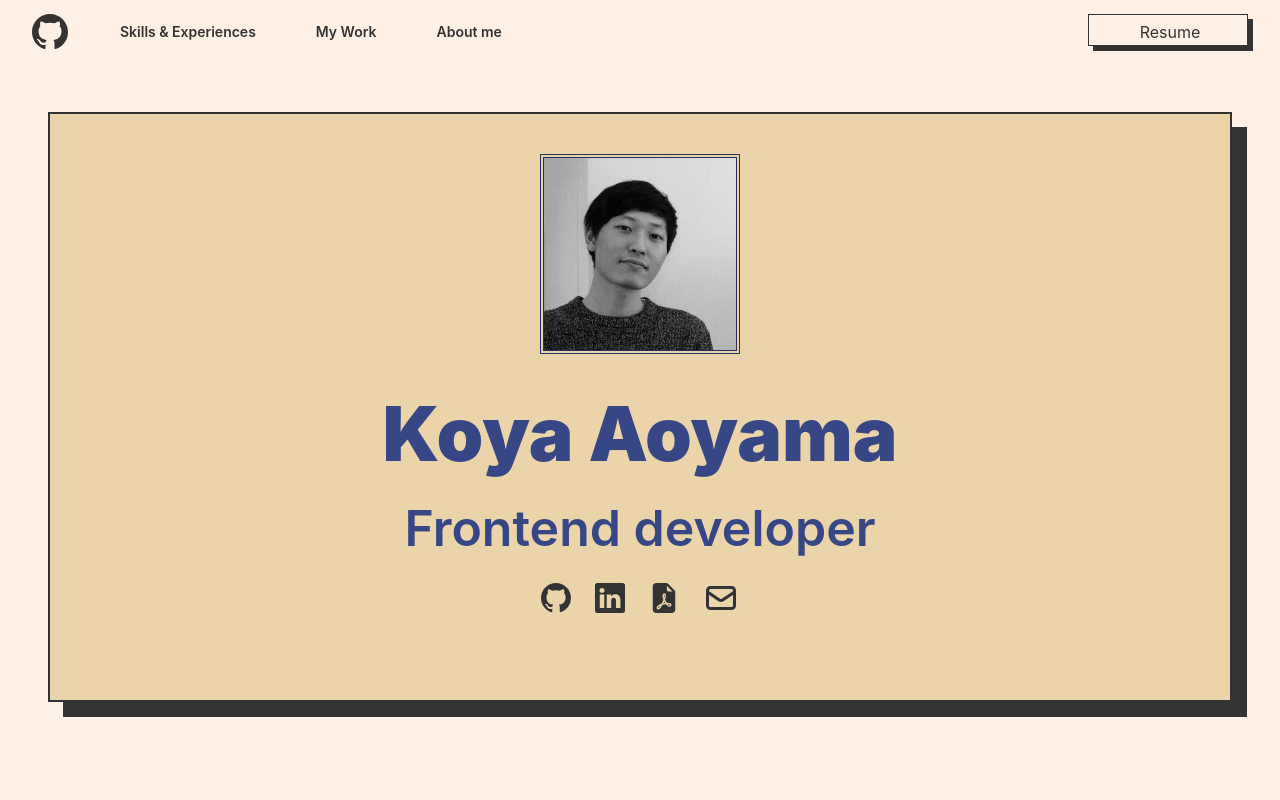
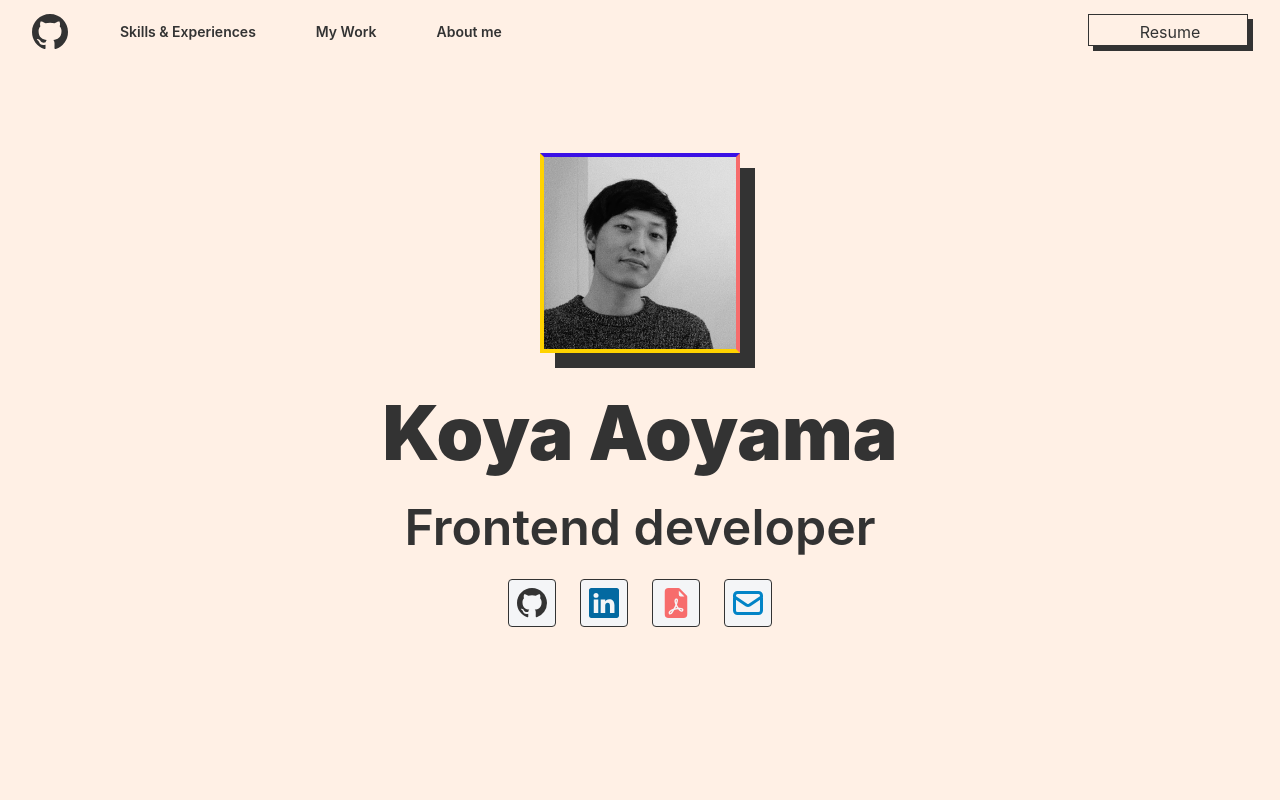
Before and after one commit to koyablue/portfolio, a Next.js app: page / in a window 1280 px wide. Shown: the top 800 px of the page. Built offline with nearby package versions, Linux system fonts and the light colour scheme; no server answers.

Commit message:
change top section design and style

```diff
--- a/components/common/mobileMenu/MenuItem.tsx
+++ b/components/common/mobileMenu/MenuItem.tsx
@@ -1,7 +1,4 @@
 import Link from 'next/link'
-
-// types
-import type { UseToggleReturnType } from "../../../hooks/useToggle"
 
 type Props = {
   href: string
--- a/components/pages/main/myWork/ProjectCard.tsx
+++ b/components/pages/main/myWork/ProjectCard.tsx
@@ -65,7 +65,7 @@ const ProjectCard = ({ project }: Props) => {
           bg-clip-content
           pt-1
           pl-1
-          bg-appPink
+          bg-clrPink
           border-2 border-clrBlack
           shadow-[5px_5px_0_0_#e3bcc3]
           text-clrBlack font-bold text-sm
--- a/components/pages/main/myWork/index.tsx
+++ b/components/pages/main/myWork/index.tsx
@@ -39,7 +39,7 @@ const MyWork = () => {
             shadow-noBlurBlackThin
             p-2
             hover:shadow-none
-            hover:bg-appLightGreen
+            hover:bg-clrLightGreen
             active:opacity-60
             duration-300
             `
--- a/components/pages/main/top/LinkListItem.tsx
+++ b/components/pages/main/top/LinkListItem.tsx
@@ -13,7 +13,16 @@ type Props = {
  */
 const LinkListItem = ({ href, children }: Props) => {
   return (
-		<li className='text-3xl text-clrBlack cursor-pointer hover:text-clrOrange'>
+    <li className='flex items-center justify-center
+      text-3xl text-clrBlack
+      border-[1.5px] border-clrBlack
+      w-12 h-12
+      rounded
+      cursor-pointer
+      bg-clrWhite
+      duration-200
+      hover:opacity-80'
+    >
       <a href={href} target='_blank' rel='noreferrer'>
         {children}
       </a>
--- a/components/pages/main/top/index.tsx
+++ b/components/pages/main/top/index.tsx
@@ -1,20 +1,15 @@
 import React, { useEffect, useState } from 'react'
 import Image from 'next/image'
-import Link from 'next/link'
 
 // icons
 import { BsGithub, BsLinkedin, BsFileEarmarkPdfFill } from 'react-icons/bs'
 import { HiOutlineMail } from 'react-icons/hi'
-import { FaLaptopCode } from 'react-icons/fa'
 
 // constants
 import { GITHUB_URL } from '../../../../constants'
 
 // hooks
 import { useLinearTypingEffect } from '../../../../hooks/useLinearTypingEffect'
-
-// helpers
-import { isInBrowser } from '../../../../helpers/environment'
 
 // components
 import LinkListItem from '../../../../components/pages/main/top/LinkListItem'
@@ -48,8 +43,6 @@ const Top = () => {
 
   return (
     <>
-      {/* p-5 */}
-      {/* md:p-12 */}
       <div className={`
           flex items-center justify-center
           h-[calc(100%_-_64px)]
@@ -61,17 +54,14 @@ const Top = () => {
           `
         }
       >
-        {/* rounded-[20px] */}
-        {/* bg-stone-200 */}
+        {/* TODO: should have border? */}
         <div className={`
             flex flex-col justify-center items-center gap-6
             w-full
             px-10
             py-10
-            border-2
-            border-clrBlack
-            bg-appSand
-            shadow-noBlurBlack
+            md:w-[600px]
+            md:h-[600px]
             `
           }
         >
@@ -83,53 +73,48 @@ const Top = () => {
                 src='/images/profile/me_monotone.png'
                 fill
                 alt='Photograph of Koya Aoyama'
-                className=' border-4 border-double border-appDarkNavy'
+                className='border-4 border-t-clrHyperViolet border-r-clrOrange border-b-clrYellow border-l-clrYellow shadow-noBlurBlack'
               />
             </div>
           </section>
           {/* intro and links */}
           <section className='flex flex-col items-center'>
             <div className='mb-3.5'>
-              {/* text-[52px] */}
-              <p className='text-[35px] text-center text-appNavy font-black md:text-[75px]'>
+              <p className='text-[35px] text-center text-clrBlack font-black md:text-[75px]'>
                 Koya Aoyama
               </p>
-              <p className='text-[25px] text-center font-semibold text-appNavy md:text-[50px]'>
+              <p className='text-[25px] text-center font-semibold text-clrBlack md:text-[50px]'>
                 Frontend <br className='hidden'/>developer
               </p>
             </div>
-            {/* <p>Sometimes backend developer.</p> */}
             {/* links */}
             <ul className='flex items-center gap-6 pb-1 mb-2 md:mb-10'>
               <LinkListItem href={GITHUB_URL}>
                 <BsGithub />
               </LinkListItem>
               <LinkListItem href={''}>
-                <BsLinkedin />
+                <BsLinkedin className='text-sky-700' />
               </LinkListItem>
               <LinkListItem href={''}>
-                <BsFileEarmarkPdfFill />
+                <BsFileEarmarkPdfFill className='text-clrOrange' />
               </LinkListItem>
-              <li className='text-4xl text-clrBlack cursor-pointer hover:text-orange-600'>
+              <li className='
+                flex items-center justify-center
+                text-4xl text-clrBlack
+                border-[1.5px] border-clrBlack
+                w-12 h-12
+                rounded
+                bg-clrWhite
+                cursor-pointer
+                duration-200
+                hover:opacity-80'
+              >
                 {/* TODO: correct email address */}
                 <MailToATag name='info' domain='example' tld='org' className='block'>
-                  <HiOutlineMail />
+                  <HiOutlineMail className='text-sky-600' />
                 </MailToATag>
               </li>
             </ul>
-
-            {/* description */}
-            {/* <div className='text-appDarkNavy'>
-              <p className='text-sm mb-2 md:text-xl'>
-                I am a Web developer with 3 and a half years experience who loves creating applications.
-              </p>
-              <p className='text-sm mb-2 md:text-xl'>
-                Skilled in TypeScript, React, Next.js, HTML, CSS, PHP, Laravel and MySQL.
-              </p>
-              <p className='text-sm md:text-xl'>
-                Please contact me if you are interested!
-              </p>
-            </div> */}
           </section>
         </div>
       </div>
--- a/tailwind.config.js
+++ b/tailwind.config.js
@@ -25,8 +25,10 @@ module.exports = {
         appYellow: '#f8e9a1',
         appAmber: '#f6ebce',
         appSand: '#ebd4aa',
-        appLightGreen: '#a3e3bd',
-        appPink: '#e3bcc3',
+        clrLightGreen: '#a3e3bd',
+        clrNeonGreen: '#39ff14',
+        clrPink: '#e3bcc3',
+        clrNeonPink: '#ff10f0',
         appLightBlue: '#a8d3e6',
         clrHyperViolet: '#3a10e5',
         clrGray: '#eeeeee',
```
Lines whose indentation alone changed are shown as unchanged.
